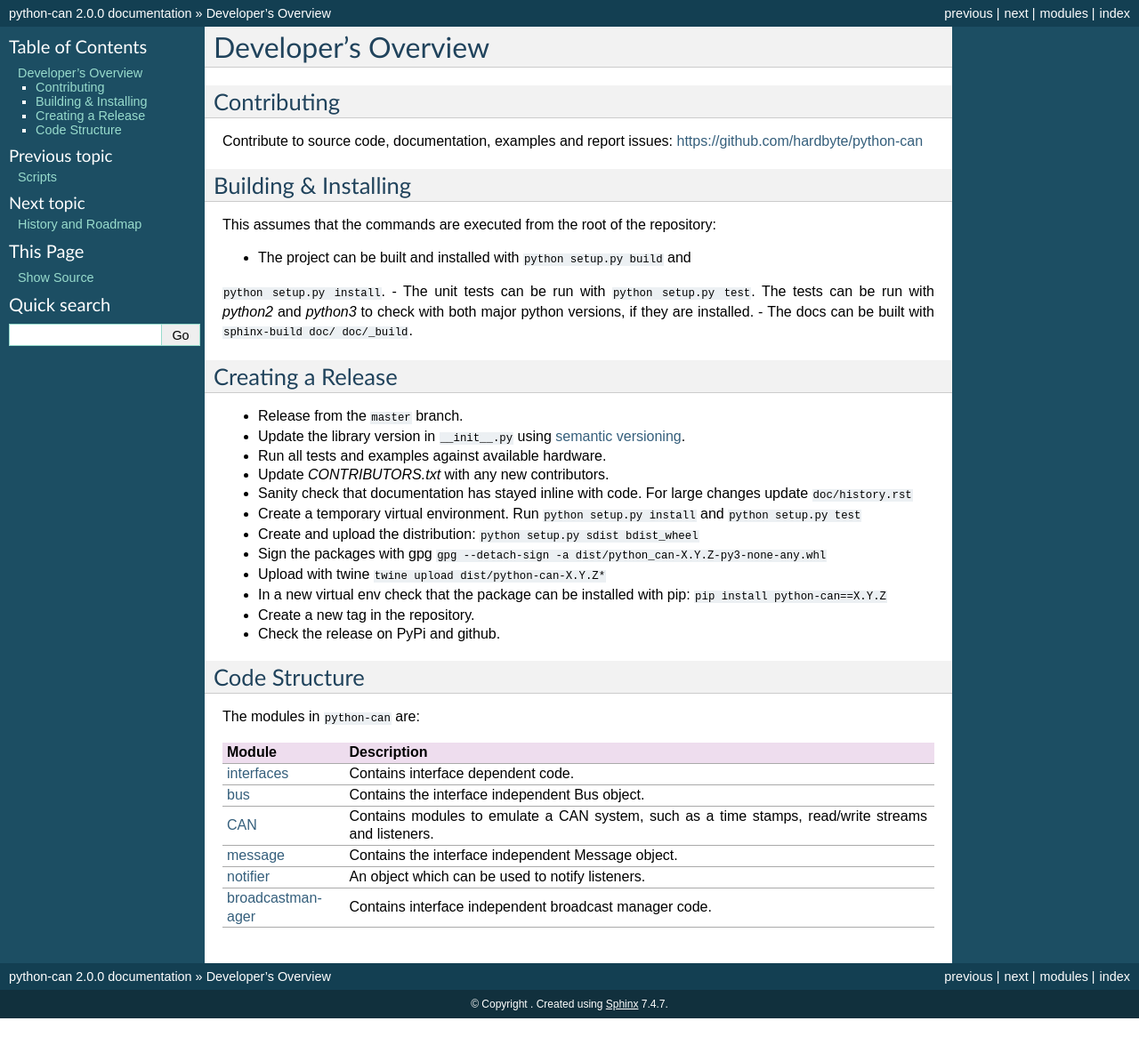
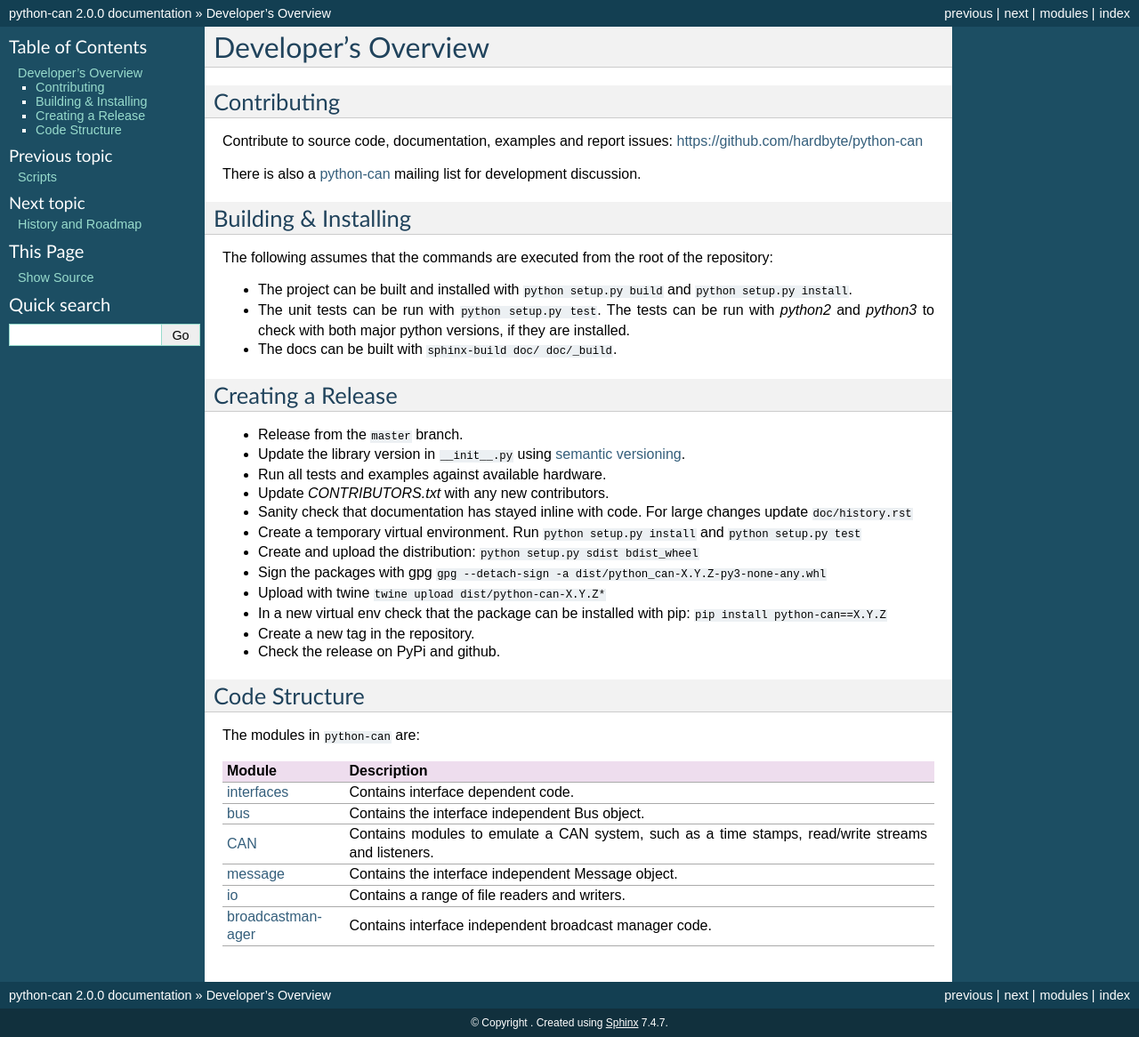
Before and after one commit to hardbyte/python-can, a Sphinx documentation site: the page built from doc/development.rst, in a window 1280 px wide. Shown: the whole page at 89% size. Built offline with Sphinx 7.4.7, drawn with Linux system fonts in a browser that asks for light colours; before the commit the page ends 1145 px from its top, so only the background shows below that.

Commit message:
Update development docs

```diff
--- a/doc/development.rst
+++ b/doc/development.rst
@@ -8,15 +8,19 @@ Contributing
 Contribute to source code, documentation, examples and report issues:
 https://github.com/hardbyte/python-can
 
+There is also a `python-can <https://groups.google.com/forum/#!forum/python-can>`__
+mailing list for development discussion.
+
 
 Building & Installing
 ---------------------
 
-This assumes that the commands are executed from the root of the repository:
+The following assumes that the commands are executed from the root of the repository:
 
 - The project can be built and installed with ``python setup.py build`` and
-``python setup.py install``.
-- The unit tests can be run with ``python setup.py test``. The tests can be run with `python2` and `python3` to check with both major python versions, if they are installed.
+  ``python setup.py install``.
+- The unit tests can be run with ``python setup.py test``. The tests can be run with `python2`
+  and `python3` to check with both major python versions, if they are installed.
 - The docs can be built with ``sphinx-build doc/ doc/_build``.
 
 
@@ -54,7 +58,7 @@ The modules in ``python-can`` are:
 +---------------------------------+------------------------------------------------------+
 |:doc:`message <message>`         | Contains the interface independent Message object.   |
 +---------------------------------+------------------------------------------------------+
-|:doc:`notifier <api>`            | An object which can be used to notify listeners.     |
+|:doc:`io <listeners>`            | Contains a range of file readers and writers.        |
 +---------------------------------+------------------------------------------------------+
 |:doc:`broadcastmanager <bcm>`    | Contains interface independent broadcast manager     |
 |                                 | code.                                                |
```
